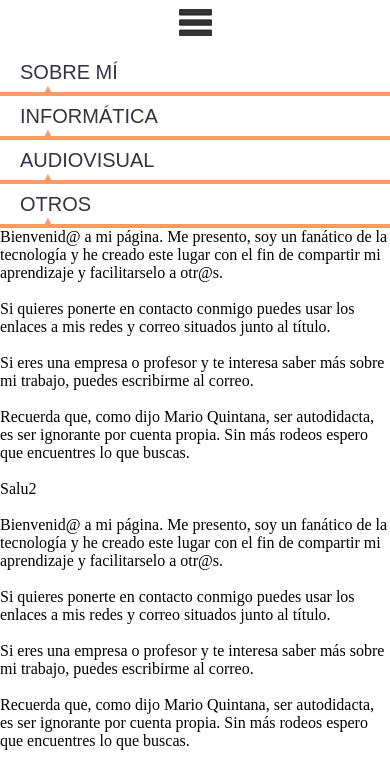
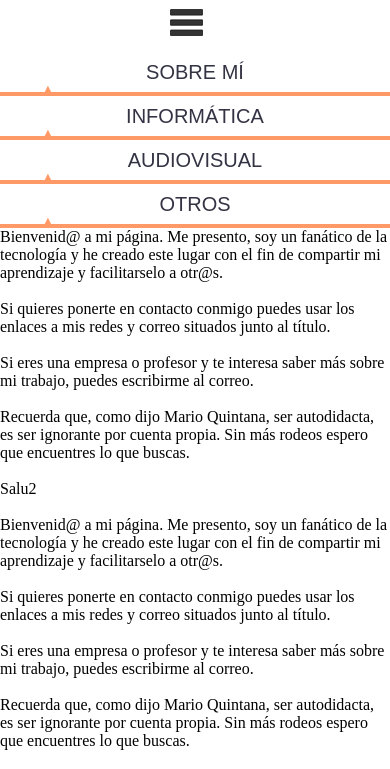
Before and after one commit to la-escuela-del-byte/la-escuela-del-byte.github.io, a plain HTML site: page index.html in a window 390 px wide. Both pictures are taken after a click on the button 195 px from the left and 92 px from the top of the page. Shown: the part 70-839 px from the top of the page. Drawn offline with Linux system fonts and the light colour scheme.

Commit message:
Update estilos.css

```diff
--- a/estilos.css
+++ b/estilos.css
@@ -189,7 +189,7 @@ nav{
 
    .menu {
       height: 100%;
-      text-align: left;
+      text-align: center;
       border: 0;
       }
   	.menu * {
@@ -222,7 +222,7 @@ nav{
    display: inline-block;
    width: 3.125rem;
    height: 3.125rem;
-   background: #fff url(img/hamburguer.png) no-repeat center center;
+   background: #fff url(img/hamburguer.png) no-repeat left center;
    border: 0;
    }
 .hidden {
```
